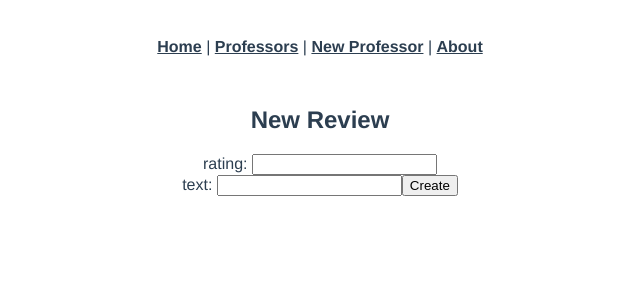
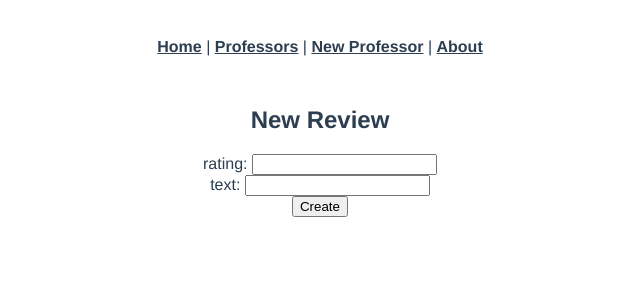
Before and after one commit to Kristofer-Henriquez/rate-app-frontend, a Vue app: page /professors/1/reviewcreate in a window 1280 px wide. Shown: the top 300 px of the page, without its empty margins (320-960 px from the left). Built offline with nearby package versions, Linux system fonts and the light colour scheme.

Commit message:
fixing review edit

```diff
--- a/src/views/ReviewCreate.vue
+++ b/src/views/ReviewCreate.vue
@@ -9,8 +9,10 @@
         rating:
         <input type="text" v-model="newReviewRating" />
       </div>
-      text:
-      <input type="text" v-model="newReviewText" />
+      <div>
+        text:
+        <input type="text" v-model="newReviewText" />
+      </div>
       <input type="submit" value="Create" />
     </form>
   </div>
--- a/src/views/ReviewEdit.vue
+++ b/src/views/ReviewEdit.vue
@@ -40,6 +40,7 @@ export default {
   methods: {
     submit: function() {
       var params = {
+        professors_id: this.reviews.professors_id,
         rating: this.reviews.rating,
         text: this.reviews.text,
       };
```
